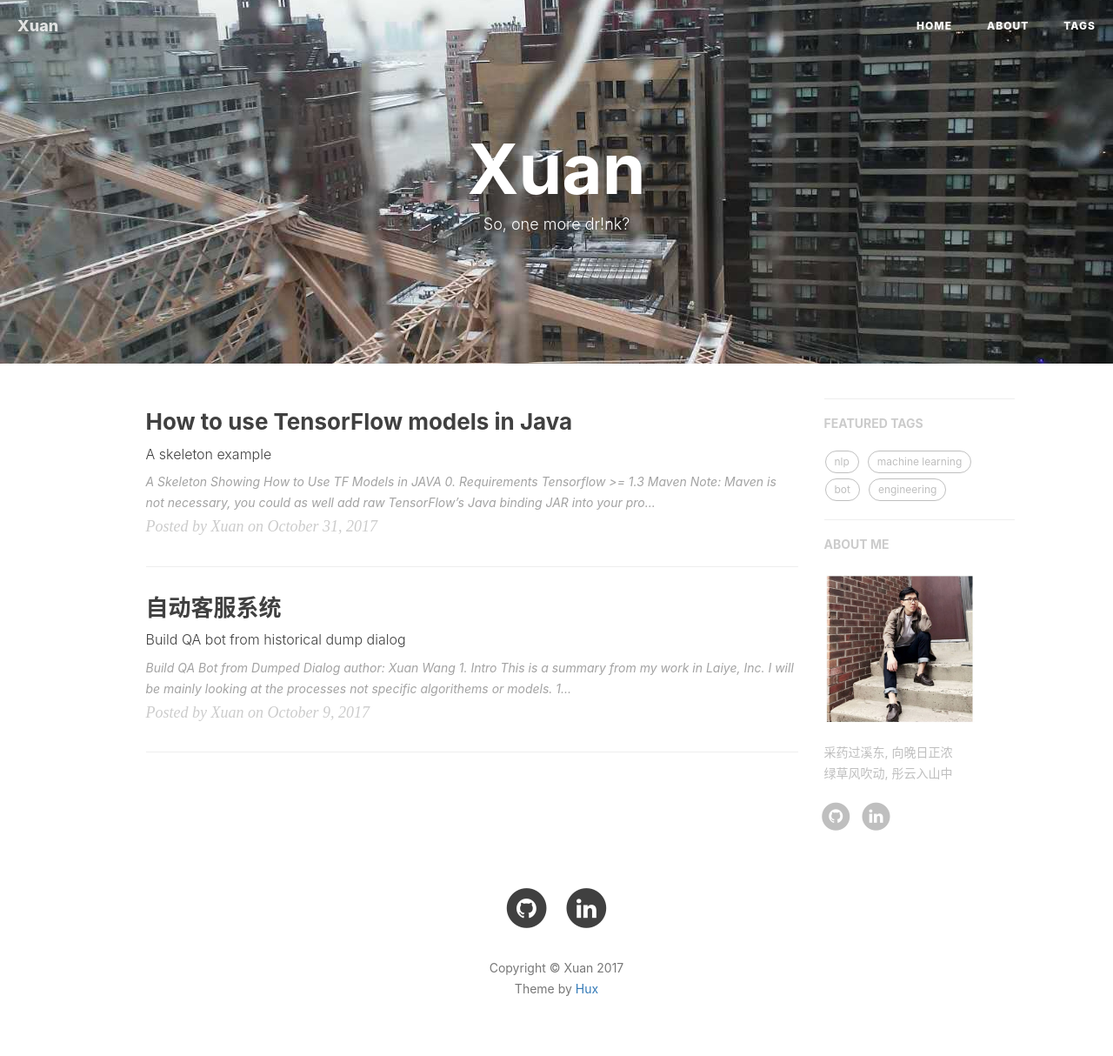
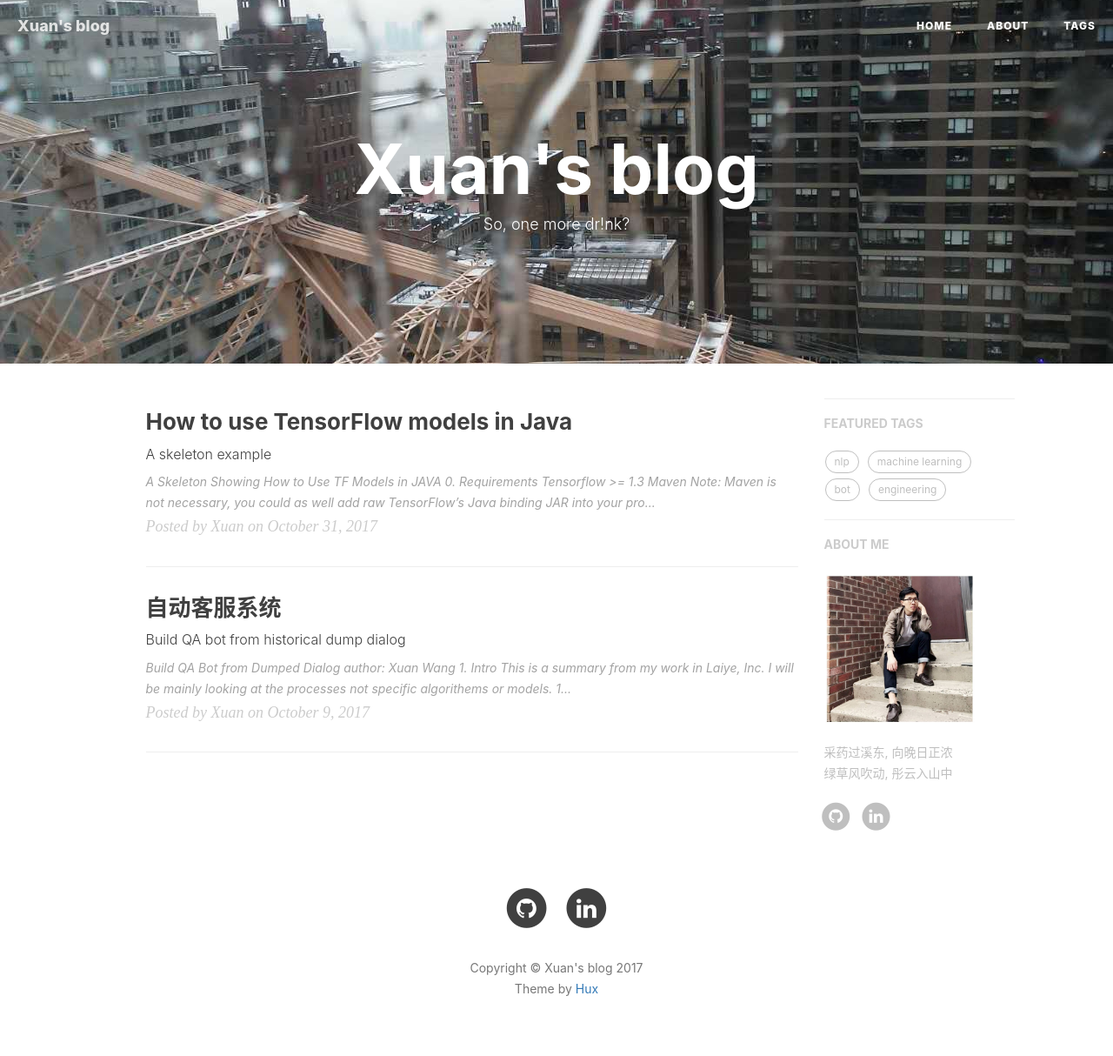
Before and after one commit to Alex-X-W/Alex-X-W.github.io, a Jekyll site: the page built from index.html, in a window 1280 px wide. Shown: the whole page at 87% size. Built offline with Jekyll 4.4.1, drawn with Linux system fonts in a browser that asks for light colours; nearby versions of some CDN libraries; the list of posts is cut into pages by our own code; comment, search, counter and statistics services are not loaded.

Commit message:
update name

```diff
--- a/_config.yml
+++ b/_config.yml
@@ -1,5 +1,5 @@
 # Site settings
-title: Xuan
+title: Xuan's blog
 SEOTitle: Xuan
 header-img: img/header.jpeg
 # email:
```
